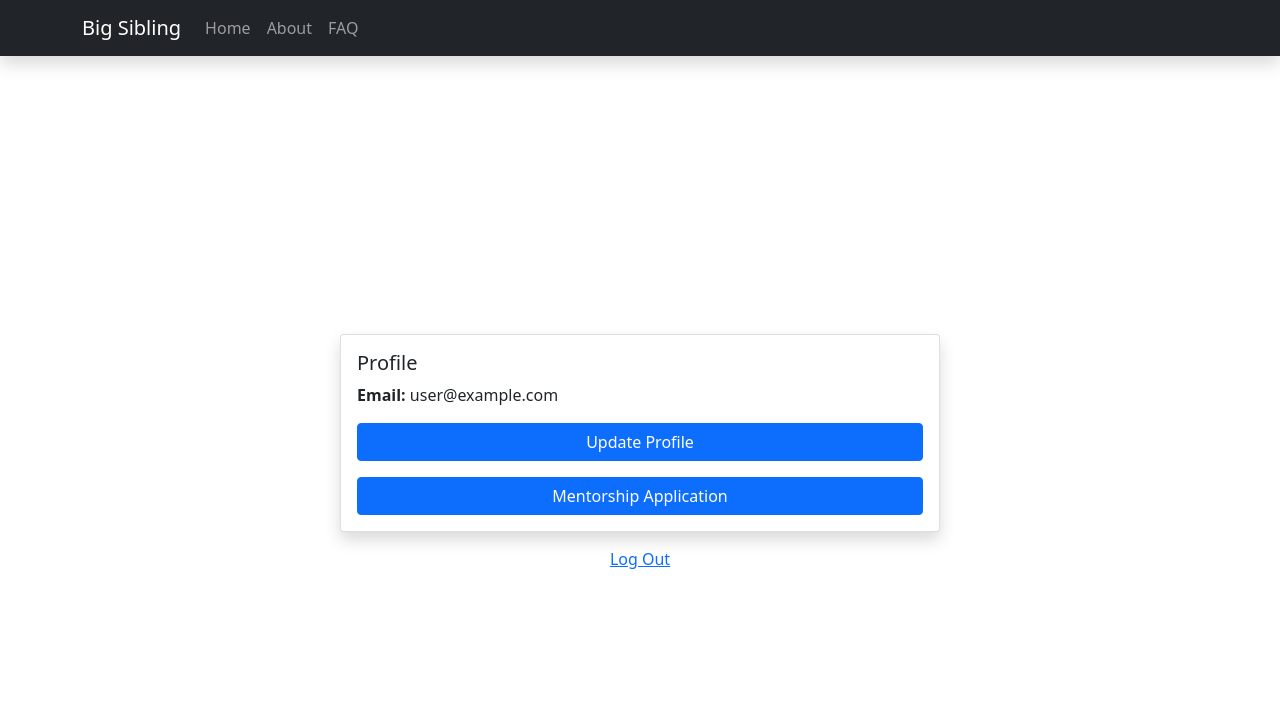
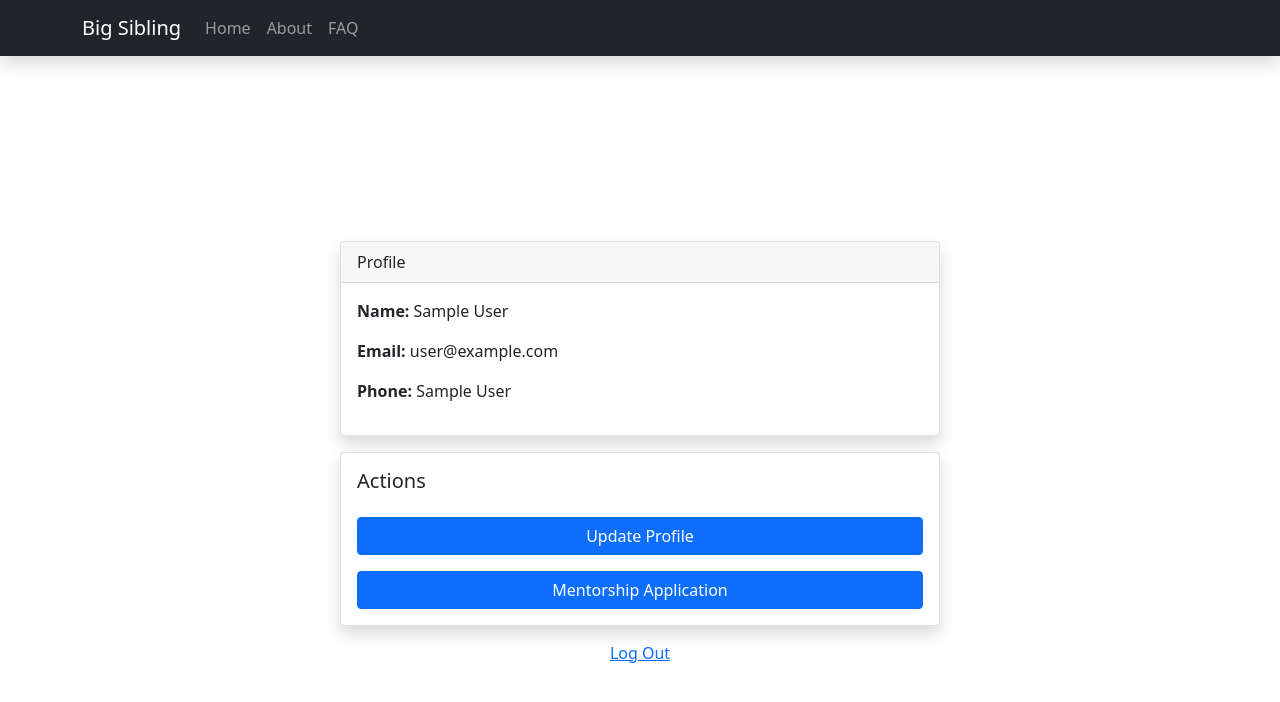
Before and after one commit to samswagbot/big-sibling, a React (Create React App) app: page / in a window 1280 px wide. Shown: the top 702 px of the page. Built offline with nearby package versions, Linux system fonts and the light colour scheme; no server answers; the database is empty; sample sign-in values are in the browser's storage.

Commit message:
updating profile

```diff
--- a/src/components/Dashboard.jsx
+++ b/src/components/Dashboard.jsx
@@ -9,6 +9,7 @@ export default function Dashboard() {
   const db = getDatabase();
 
   const userDetails = ref(db, currentUser.uid);
+  console.log(currentUser);
   onValue(
     userDetails,
     (snapshot) => {
@@ -36,12 +37,27 @@ export default function Dashboard() {
   }
   return (
     <>
+      <Card className="shadow mb-3">
+        <Card.Header>Profile</Card.Header>
+        <Card.Body>
+          {error && <Alert variant="danger">{error}</Alert>}
+          <p>
+            <strong>Name: </strong>
+            {currentUser.displayName}
+          </p>
+          <p>
+            <strong>Email: </strong>
+            {currentUser.email}
+          </p>
+          <p>
+            <strong>Phone: </strong>
+            {currentUser.displayName}
+          </p>
+        </Card.Body>
+      </Card>
       <Card className="shadow">
         <Card.Body>
-          <Card.Title>Profile</Card.Title>
-          {error && <Alert variant="danger">{error}</Alert>}
-          <strong>Email: </strong>
-          {currentUser.email}
+          <Card.Title>Actions</Card.Title>
           <Link to="/update-profile" className="btn btn-primary w-100 mt-3">
             Update Profile
           </Link>
--- a/src/components/UpdateProfile.jsx
+++ b/src/components/UpdateProfile.jsx
@@ -5,7 +5,13 @@ import { useAuth } from "../contexts/AuthContext";
 
 
 export default function UpdateProfile() {
-  const { currentUser, changeEmail, changePassword } = useAuth();
+  const {
+    currentUser,
+    changeEmail,
+    changePassword,
+    changePhoneNumber,
+    changeDisplayName,
+  } = useAuth();
 
   const navigate = useNavigate();
   const [error, setError] = useState(``);
@@ -14,6 +20,8 @@ export default function UpdateProfile() {
   const emailRef = useRef();
   const passwordRef = useRef();
   const passwordConfirmationRef = useRef();
+  const phoneRef = useRef();
+  const displayNameRef = useRef();
 
   function handleSubmit(e) {
     e.preventDefault();
@@ -30,6 +38,13 @@ export default function UpdateProfile() {
 
     if (passwordRef.current.value !== currentUser.password) {
       promises.push(changePassword(passwordRef.current.value));
+    }
+    if (phoneRef.current.value !== currentUser.phone) {
+      promises.push(changePhoneNumber(phoneRef.current.value));
+    }
+
+    if (displayNameRef.current.value !== currentUser.displayName) {
+      promises.push(changeDisplayName(displayNameRef.current.value));
     }
 
     Promise.all(promises)
@@ -56,7 +71,7 @@ export default function UpdateProfile() {
           <h2 className="text-center mb-4">Update Profile</h2>
           {error && <Alert variant="danger">{error}</Alert>}
           <Form onSubmit={handleSubmit}>
-            <Form.Group id="email">
+            <Form.Group id="email" className="mt-2">
               <Form.Label>Email</Form.Label>
               <Form.Control
                 defaultValue={currentUser.email}
@@ -65,7 +80,7 @@ export default function UpdateProfile() {
                 type="email"
               />
             </Form.Group>
-            <Form.Group id="password">
+            <Form.Group id="password" className="mt-2">
               <Form.Label>Password</Form.Label>
               <Form.Control
                 placeholder="Leave blank to keep the same"
@@ -73,12 +88,29 @@ export default function UpdateProfile() {
                 type="password"
               />
             </Form.Group>
-            <Form.Group id="password-confirm">
+            <Form.Group id="password-confirm" className="mt-2">
               <Form.Label>Password Confirmation</Form.Label>
               <Form.Control
                 placeholder="Leave blank to keep the same"
                 ref={passwordConfirmationRef}
                 type="password"
+              />
+            </Form.Group>
+            <Form.Group id="phone" className="mt-2">
+              <Form.Label>Phone</Form.Label>
+              <Form.Control
+                placeholder="enter phone number"
+                ref={phoneRef}
+                type="tel"
+                as="input"
+              />
+            </Form.Group>
+            <Form.Group id="displayName" className="mt-2">
+              <Form.Label>Name</Form.Label>
+              <Form.Control
+                placeholder="name"
+                ref={displayNameRef}
+                type="text"
               />
             </Form.Group>
             <Button disabled={loading} type="submit" className="w-100 mt-4">
--- a/src/contexts/AuthContext.js
+++ b/src/contexts/AuthContext.js
@@ -8,6 +8,8 @@ import {
   sendPasswordResetEmail,
   updateEmail,
   updatePassword,
+  updatePhoneNumber,
+  updateProfile,
 } from "firebase/auth";
 import { app } from "../firebase";
 
@@ -57,13 +59,13 @@ export default function AuthProvider({ children }) {
     return updatePassword(auth.currentUser, password);
   }
 
-  // function reauth() {
-  //   const cred = app.auth.EmailAuthProvider.credential(
-  //     currentUser.email,
-  //     currentUser.password
-  //   );
-  //   return reauthenticateWithCredential(currentUser, cred);
-  // }
+  function changePhoneNumber(phoneNumber) {
+    return updatePhoneNumber(auth.currentUser, phoneNumber);
+  }
+
+  function changeDisplayName(name) {
+    return updateProfile(auth.currentUser, { displayName: name });
+  }
 
   const value = {
     currentUser,
@@ -73,7 +75,8 @@ export default function AuthProvider({ children }) {
     resetPassword,
     changeEmail,
     changePassword,
-    // reauth,
+    changePhoneNumber,
+    changeDisplayName,
   };
   return (
     <AuthContext.Provider value={value}>
```
